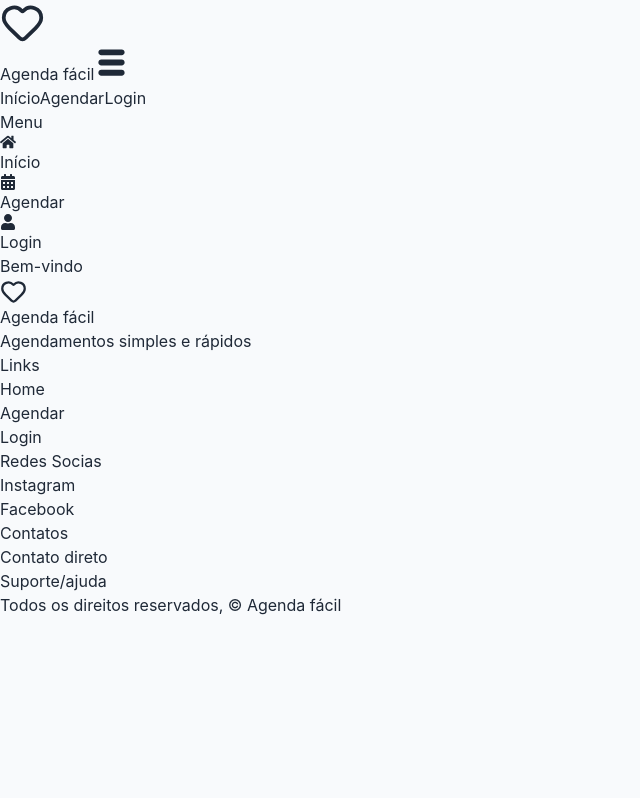
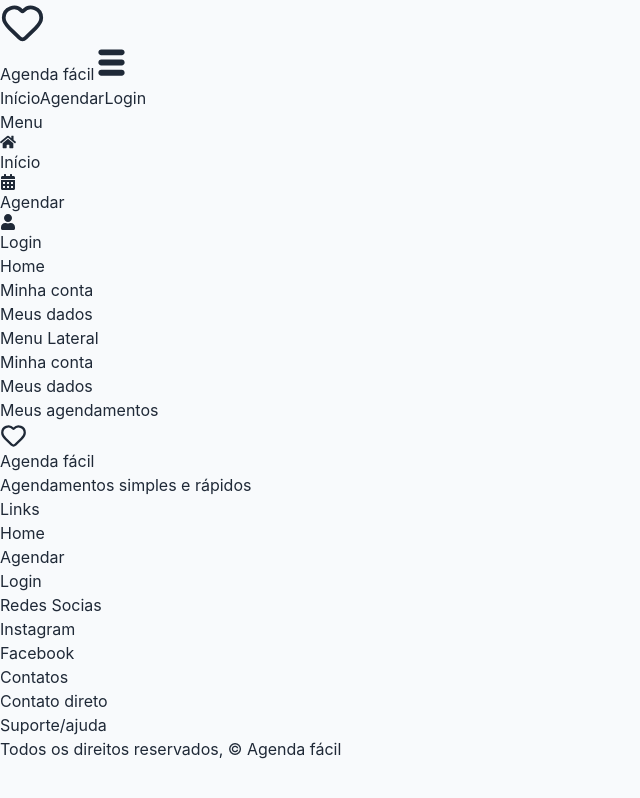
Before and after one commit to DiogoIV/Agendamentos, a React (Vite) app: page /minha-conta in a window 1280 px wide. Shown: the whole page, without its empty margins (0-640 px from the left). Built offline with nearby package versions, Linux system fonts and the light colour scheme.

Commit message:
set
Adicionando MinhaContaLayout e adicionando conteúdo a página.

```diff
--- a/src/layout/AppLayout.jsx
+++ b/src/layout/AppLayout.jsx
@@ -11,8 +11,7 @@ function AppLayout() {
             <Header/>
             <main className="flex flex-col
             bg-[#fafafa] text-pretty tracking-wider p-4
-            md:py-14
-            py-16
+
             flex-1">
                 <Outlet/>
             </main>
--- /dev/null
+++ b/src/layout/MinhaContaLayout.jsx
@@ -0,0 +1,47 @@
+import { NavLink, Outlet } from "react-router-dom"
+
+
+
+function MinhaContaLayout() {
+
+    return (
+        <section>
+
+            <nav aria-label="Breadcrumb">
+                <ol>
+                    <li>Home</li>
+                    <li>Minha conta</li>
+                    <li>Meus dados</li>
+                </ol>
+            </nav>
+
+            <section>
+
+                <h1>Menu Lateral</h1>
+
+                <ul>
+                    <li>
+                        <NavLink>Minha conta</NavLink>
+                    </li>
+
+                    <li>
+                        <NavLink>Meus dados</NavLink>
+                    </li>
+
+                    <li>
+                        <NavLink>Meus agendamentos</NavLink>
+                    </li>
+                </ul>
+
+            </section>
+
+            <section>
+                 <Outlet/>
+            </section>
+
+        </section>
+    )
+
+}
+
+export default MinhaContaLayout
--- a/src/pages/Agendamento/Agendamento.jsx
+++ b/src/pages/Agendamento/Agendamento.jsx
@@ -37,6 +37,8 @@ function Agendamento() {
             mx-auto
             flex flex-col
             gap-8
+            md:py-14
+            py-16
         ">
 
             <h1 className="
--- a/src/pages/Home/Home.jsx
+++ b/src/pages/Home/Home.jsx
@@ -7,7 +7,8 @@ import { imagemDoProfissional, layoutAgendar } from "../../assets/imagens"
 function Home() {
     return (
         <div className="flex flex-col gap-20
-
+        md:py-14
+        py-16
         ">
 
             {/*sessão hero*/}
--- a/src/pages/pages-perfil/MinhaConta.jsx
+++ b/src/pages/pages-perfil/MinhaConta.jsx
@@ -3,7 +3,13 @@
 
 function MinhaConta () {
     return (
-        <h1>Bem-vindo</h1>
+
+        <section className="
+
+        ">
+                <h1>Minha conta</h1>
+        </section>
+
     )
 }
 
```
Also changed, not shown: src/router/Router.jsx (+4 -3 lines).
